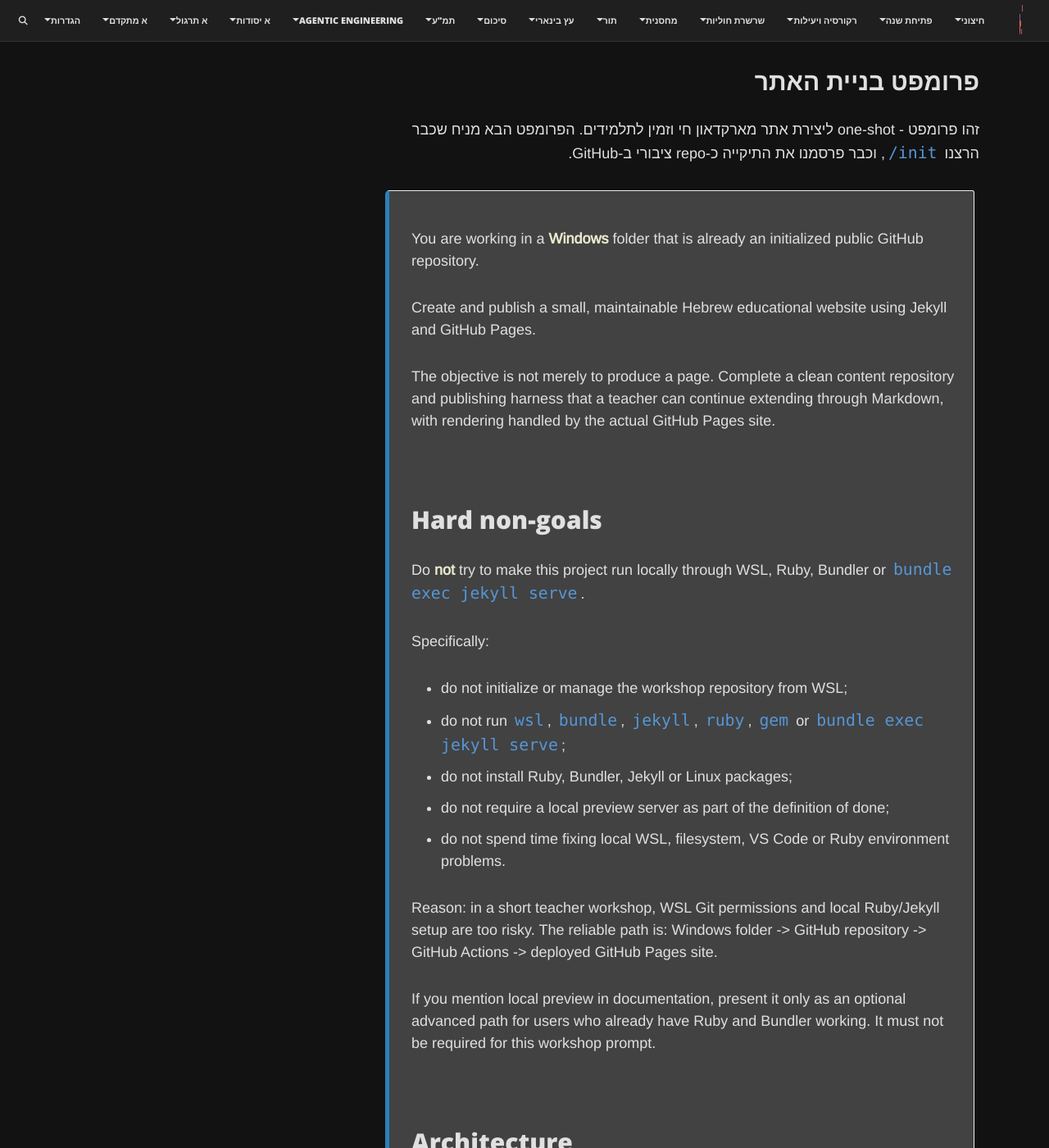
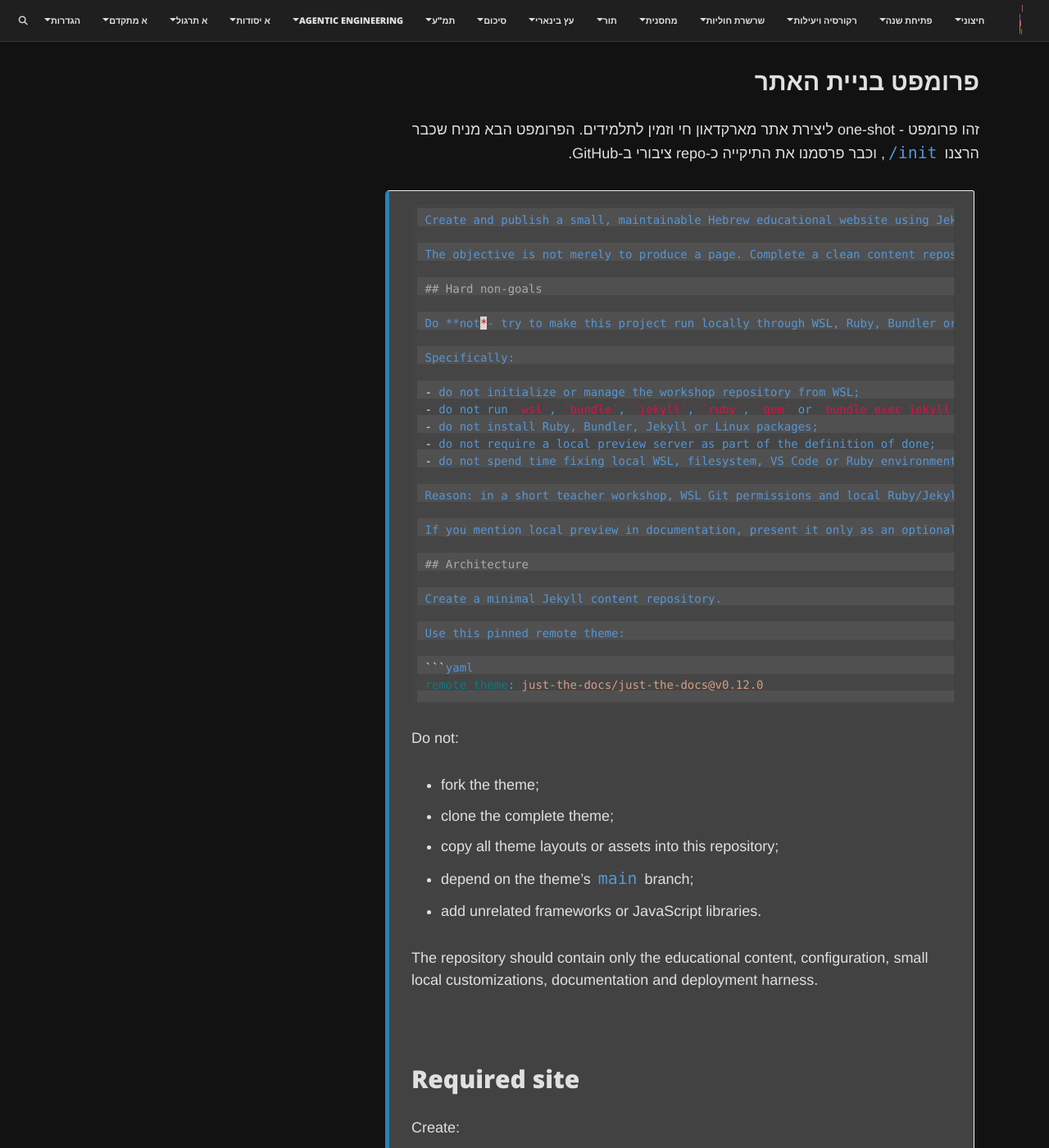
Before and after one commit to 3strategy/BeautifulMivney, a Jekyll site: the page built from agentic/03b-1shot-github-markdown-site.md, in a window 1280 px wide and 1400 px high, scrolled down 3298 px. Shown: the whole window at 82% size. Built offline with Jekyll 4.4.1, drawn with Linux system fonts in a browser that asks for light colours; comment, search, counter and statistics services are not loaded; some of the changed text lies outside the part shown.

Commit message:
update 03b to md literal

````diff
--- a/agentic/03b-1shot-github-markdown-site.md
+++ b/agentic/03b-1shot-github-markdown-site.md
@@ -35,7 +35,7 @@ git config --global user.name "Your Name"
 git config --global user.email "your.email@example.com"
 ```
 
-עכשיו אפשר לעבוד עם Git מקומי ו־GitHub מה־CLI. לא פחות חשוב: **גם לאייג'נט יותר קל לעבוד. עם `gh` מותקן ומאומת.** סוכנים כמו Claude Code ו-Codex יכולים לבדוק סטטוס של CI, ולתשאל issues/PRs ישירות מה-shell - בלי שתצטרך להעביר להם טוקן API בתוך ה-prompt. זה בעצם מרחיב להם את היכולות מעבר ל-git הבסיסי (commit/push/clone) לכל מה שדורש את ה-API של GitHub. שווה לבדוק שה-scopes שנבחרו ב-`gh auth login` מספיקים למה שתרצה שהסוכן יעשה.
+עכשיו אפשר לעבוד עם Git מקומי ו־GitHub מה־CLI. לא פחות חשוב: **גם לאייג'נט יותר קל לעבוד. עם `gh` מותקן ומאומת.*- סוכנים כמו Claude Code ו-Codex יכולים לבדוק סטטוס של CI, ולתשאל issues/PRs ישירות מה-shell - בלי שתצטרך להעביר להם טוקן API בתוך ה-prompt. זה בעצם מרחיב להם את היכולות מעבר ל-git הבסיסי (commit/push/clone) לכל מה שדורש את ה-API של GitHub. שווה לבדוק שה-scopes שנבחרו ב-`gh auth login` מספיקים למה שתרצה שהסוכן יעשה.
 
 </details>
 
@@ -60,23 +60,22 @@ publish on github as **public**
 
 <div markdown="1" class="english box-note">
 
-You are working in a **Windows** folder that is already an initialized public GitHub repository.
-
+```markdown
 Create and publish a small, maintainable Hebrew educational website using Jekyll and GitHub Pages.
 
 The objective is not merely to produce a page. Complete a clean content repository and publishing harness that a teacher can continue extending through Markdown, with rendering handled by the actual GitHub Pages site.
 
 ## Hard non-goals
 
-Do **not** try to make this project run locally through WSL, Ruby, Bundler or `bundle exec jekyll serve`.
+Do **not*- try to make this project run locally through WSL, Ruby, Bundler or `bundle exec jekyll serve`.
 
 Specifically:
 
-* do not initialize or manage the workshop repository from WSL;
-* do not run `wsl`, `bundle`, `jekyll`, `ruby`, `gem` or `bundle exec jekyll serve`;
-* do not install Ruby, Bundler, Jekyll or Linux packages;
-* do not require a local preview server as part of the definition of done;
-* do not spend time fixing local WSL, filesystem, VS Code or Ruby environment problems.
+- do not initialize or manage the workshop repository from WSL;
+- do not run `wsl`, `bundle`, `jekyll`, `ruby`, `gem` or `bundle exec jekyll serve`;
+- do not install Ruby, Bundler, Jekyll or Linux packages;
+- do not require a local preview server as part of the definition of done;
+- do not spend time fixing local WSL, filesystem, VS Code or Ruby environment problems.
 
 Reason: in a short teacher workshop, WSL Git permissions and local Ruby/Jekyll setup are too risky. The reliable path is: Windows folder -> GitHub repository -> GitHub Actions -> deployed GitHub Pages site.
 
@@ -94,11 +93,11 @@ remote_theme: just-the-docs/just-the-docs@v0.12.0
 
 Do not:
 
-* fork the theme;
-* clone the complete theme;
-* copy all theme layouts or assets into this repository;
-* depend on the theme's `main` branch;
-* add unrelated frameworks or JavaScript libraries.
+- fork the theme;
+- clone the complete theme;
+- copy all theme layouts or assets into this repository;
+- depend on the theme's `main` branch;
+- add unrelated frameworks or JavaScript libraries.
 
 The repository should contain only the educational content, configuration, small local customizations, documentation and deployment harness.
 
@@ -122,38 +121,38 @@ Use suitable Jekyll front matter on every page.
 
 Create:
 
-* `_config.yml`
-* `index.md`
-* `about.md`
-* the example lesson pages
-* the minimal custom Sass/CSS required for RTL
-* `.gitignore`
-* `README.md`
-* `AGENTS.md`
-* `THIRD_PARTY_NOTICES.md`
-* an official-style GitHub Actions workflow under `.github/workflows/` that builds and deploys the Jekyll site to GitHub Pages
+- `_config.yml`
+- `index.md`
+- `about.md`
+- the example lesson pages
+- the minimal custom Sass/CSS required for RTL
+- `.gitignore`
+- `README.md`
+- `AGENTS.md`
+- `THIRD_PARTY_NOTICES.md`
+- an official-style GitHub Actions workflow under `.github/workflows/` that builds and deploys the Jekyll site to GitHub Pages
 
 `AGENTS.md` should explain:
 
-* where pages and lessons belong;
-* the required front matter;
-* that the site is primarily Hebrew and RTL;
-* that code and technical tokens remain LTR;
-* that theme source files must not be copied unnecessarily;
-* that no private student or school data may be committed;
-* that every meaningful change must leave the GitHub Pages build passing;
-* that local WSL/Bundler/Jekyll serving is not part of this workshop repository's required workflow.
-* that after this initial setup, future agents can read the repo but must not commit, pull or push unless explicitly asked.
+- where pages and lessons belong;
+- the required front matter;
+- that the site is primarily Hebrew and RTL;
+- that code and technical tokens remain LTR;
+- that theme source files must not be copied unnecessarily;
+- that no private student or school data may be committed;
+- that every meaningful change must leave the GitHub Pages build passing;
+- that local WSL/Bundler/Jekyll serving is not part of this workshop repository's required workflow.
+- that after this initial setup, future agents can read the repo but must not commit, pull or push unless explicitly asked.
 
 `README.md` should explain:
 
-* how to add a new Markdown lesson;
-* how navigation is controlled;
-* how GitHub Actions deployment works;
-* where to inspect a failed deployment;
-* how to change the pinned theme version deliberately;
-* that public visibility does not automatically define a reuse license for the teacher's original content;
-* that local preview with Ruby/Bundler is optional only for advanced users who already have that environment working, and is not required for the workshop.
+- how to add a new Markdown lesson;
+- how navigation is controlled;
+- how GitHub Actions deployment works;
+- where to inspect a failed deployment;
+- how to change the pinned theme version deliberately;
+- that public visibility does not automatically define a reuse license for the teacher's original content;
+- that local preview with Ruby/Bundler is optional only for advanced users who already have that environment working, and is not required for the workshop.
 
 `THIRD_PARTY_NOTICES.md` must identify Just the Docs, its repository, the pinned version and its MIT license. Do not claim that the teacher's original content is MIT-licensed.
 
@@ -176,15 +175,15 @@ If Pages was already configured and the API returns a conflict, inspect the exis
 
 Before finishing:
 
-* inspect the repository tree;
-* inspect `git status`;
-* confirm that no secrets or private data were added;
-* verify that the theme is pinned;
-* verify that the site builds successfully in GitHub Actions;
-* inspect the deployed home page when tooling permits;
-* confirm that internal links use the correct GitHub project-site base path;
-* report the repository URL, Pages URL, deployment status and any remaining manual step.
+- inspect the repository tree;
+- inspect `git status`;
+- confirm that no secrets or private data were added;
+- verify that the theme is pinned;
+- verify that the site builds successfully in GitHub Actions;
+- inspect the deployed home page when tooling permits;
+- confirm that internal links use the correct GitHub project-site base path;
+- report the repository URL, Pages URL, deployment status and any remaining manual step.
 
 Do not stop after merely generating files. The task is complete only when the repository has been pushed and the deployment result has been checked on GitHub.
-
+```
 </div>
````
